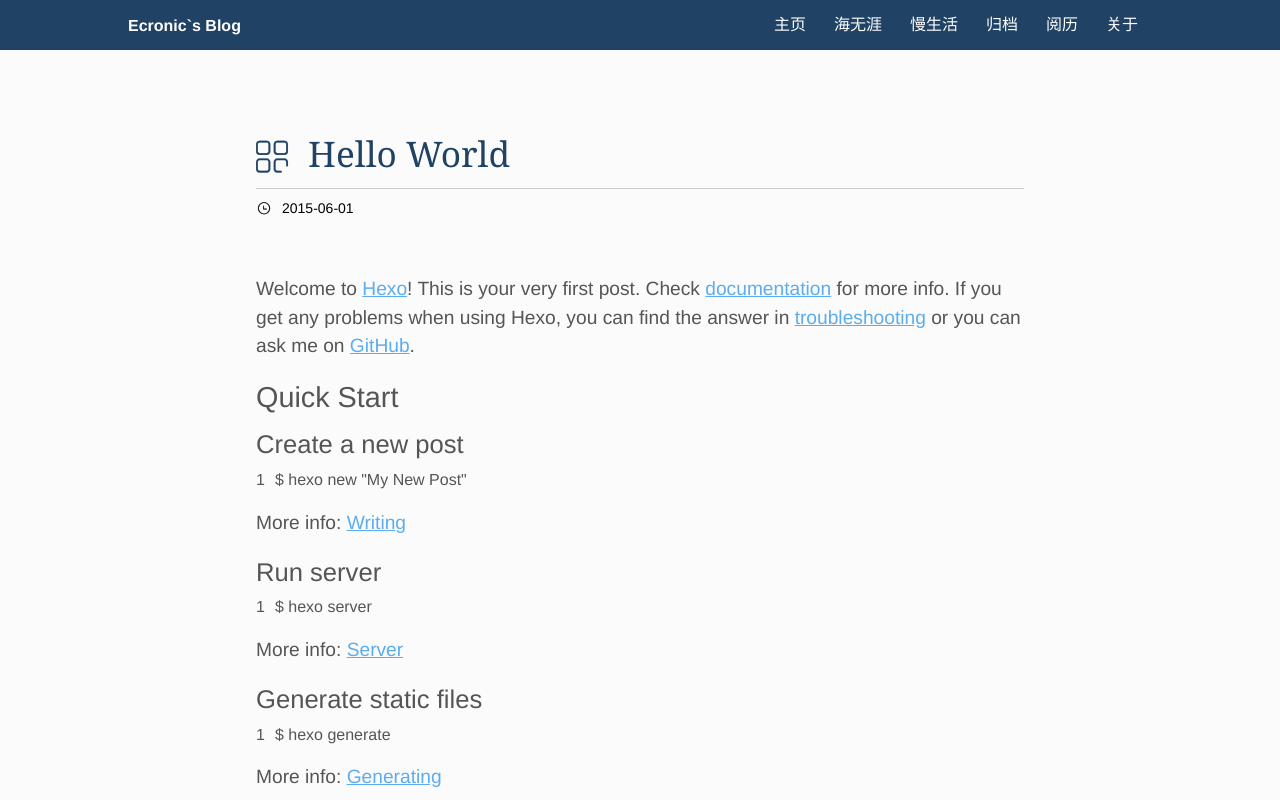
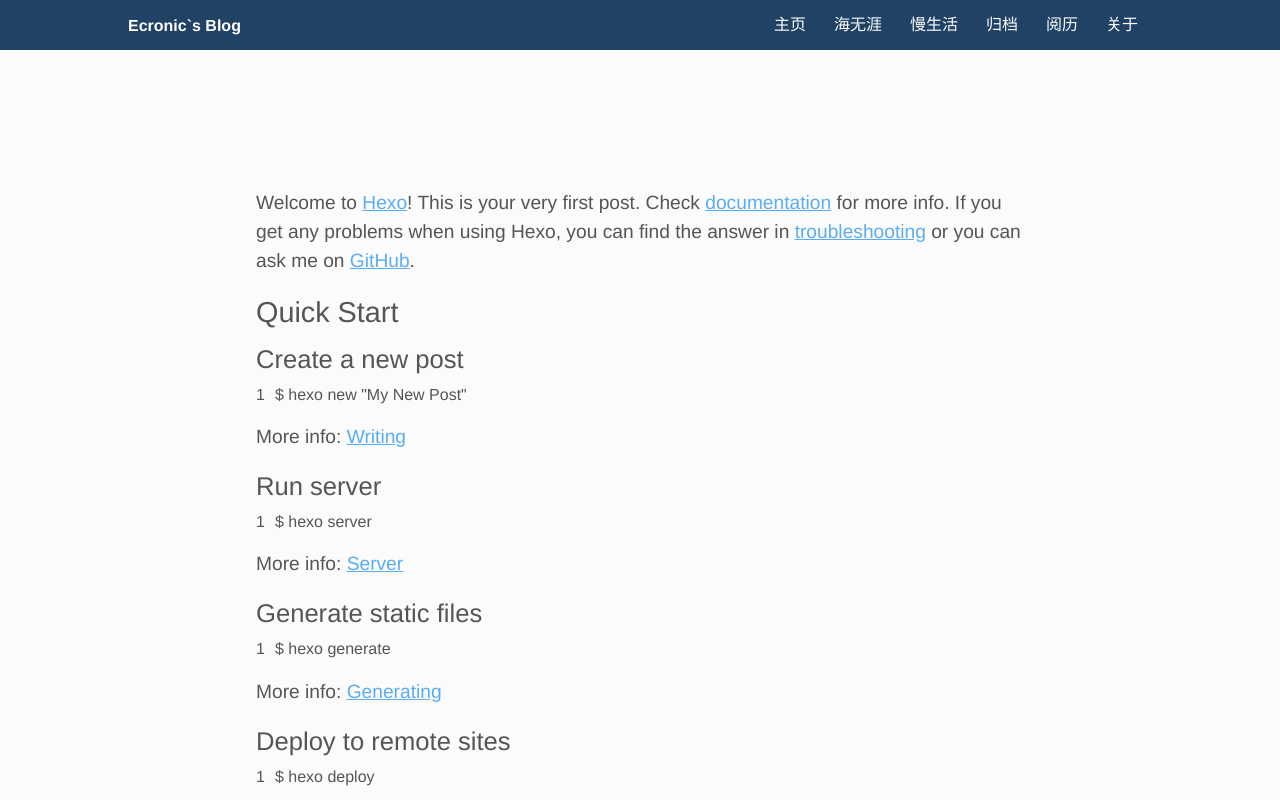
Before and after one commit to ecronic/ecronic.github.io, a plain HTML site: page archives/2015/06/index.html in a window 1280 px wide. Shown: the top 800 px of the page. Drawn offline with nearby package versions, Linux system fonts and the light colour scheme.

Commit message:
Site updated: 2018-06-05 01:01:29

```diff
--- a/archives/2015/06/index.html
+++ b/archives/2015/06/index.html
@@ -33,9 +33,6 @@
 
 
     <article>
-    <h4 class="post-title"><i class="iconfont">&#xe609;</i><a href="/2015/06/01/hello-world/">Hello World</a></h4>
-    <h6 class="date"><i class="iconfont">&#xf0069;</i>2015-06-01</h6>
-
     <section class="md post-content">
 
 
```
Also changed, not shown: archives/2015/index.html (+0 -3 lines), archives/index.html (+0 -3 lines), index.html (+0 -3 lines).
